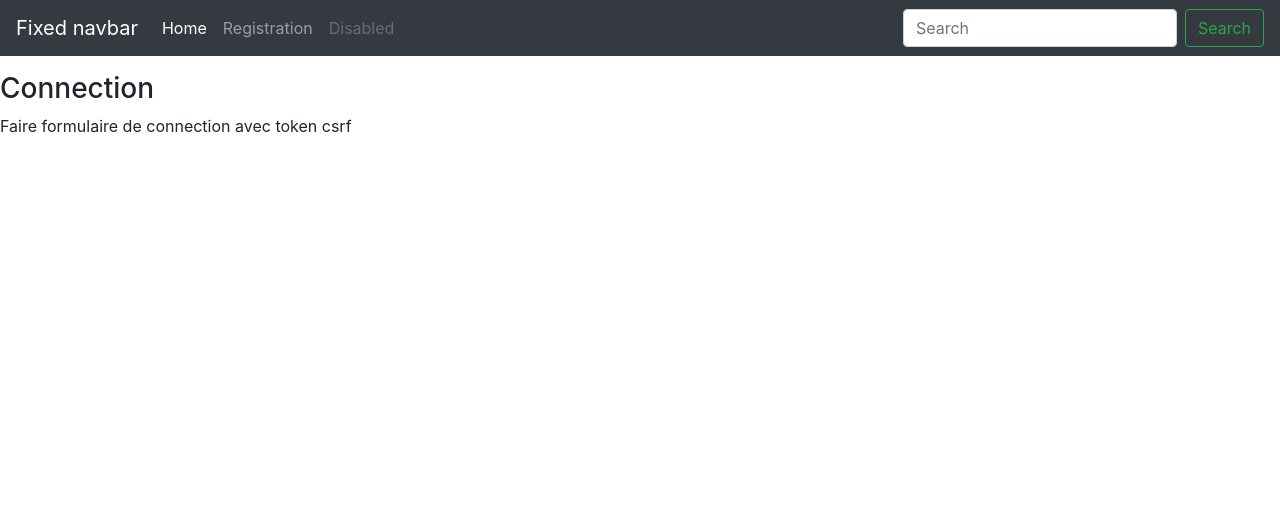
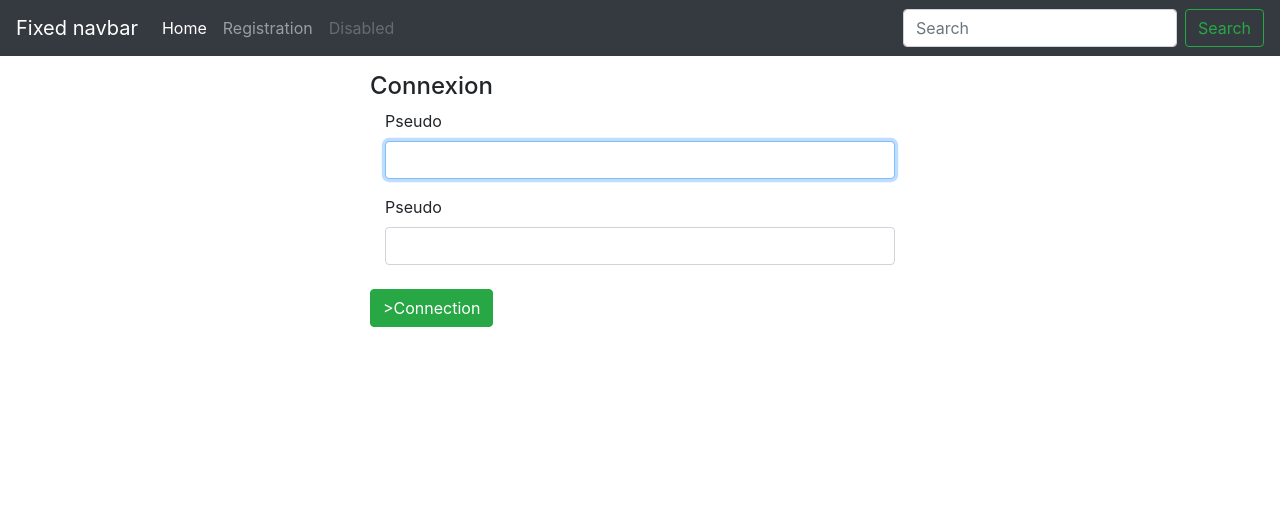
Before and after one commit to ludovicjj/rocinante, a Symfony app: template templates/user/login_user.html.twig in a window 1280 px wide. Shown: the top 526 px of the page. Run offline with Twig, Linux system fonts and the light colour scheme; the template is opened without the code that fills it, so the values that code supplies are empty; some libraries are stand-ins or nearby versions.

Commit message:
Update template login with form

```diff
--- a/templates/user/login_user.html.twig
+++ b/templates/user/login_user.html.twig
@@ -1,7 +1,46 @@
 {% extends 'base.html.twig' %}
 
 {% block body %}
-    <h3>Connection</h3>
+    <div class="container">
+        <div class="row">
+            <div class="col-12 col-sm-12 offset-md-3 col-md-6">
+                <h4>Connexion</h4>
+            </div>
+        </div>
 
-    <p>Faire formulaire de connection avec token csrf</p>
+        <form method="post">
+            <div class="row">
+                <div class="col-12 col-sm-12 offset-md-3 col-md-6">
+                    <div class="col-md-12 form-group">
+                        {# Username #}
+                        <label for="_username">Pseudo</label>
+                        <input type="text"
+                               name="username"
+                               id="_username"
+                               class="form-control"
+                               value="{{ last_username }}"
+                               required autofocus
+                        >
+                    </div>
+                    <div class="col-md-12 form-group">
+                        {# Password #}
+                        <label for="_password">Pseudo</label>
+                        <input type="password"
+                               name="password"
+                               id="_password"
+                               class="form-control"
+                               required
+                        >
+                    </div>
+                    {# csrf_token #}
+                    <input type="hidden"
+                           name="_csrf_token"
+                           value="{{ csrf_token('snowtricksauthentification') }}"
+                    >
+
+                    <button type="submit" class="btn btn-success mt-2">>Connection</button>
+                </div>
+            </div>
+        </form>
+    </div>
 {% endblock %}
```
